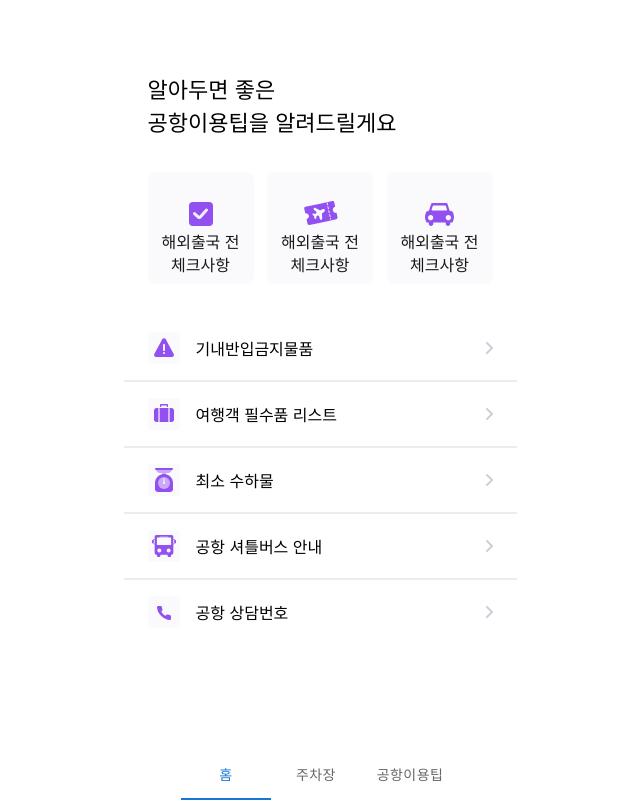
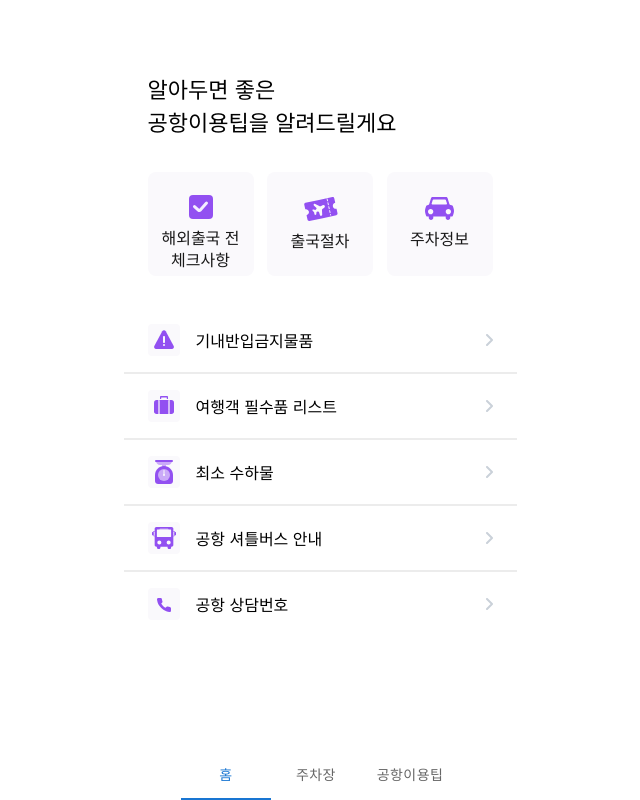
Before and after one commit to HonZapHae/airport-congestion-view, a React (Create React App) app: page /tip in a window 1280 px wide. Shown: the whole page, without its empty margins (320-960 px from the left). Built offline with nearby package versions, Linux system fonts and the light colour scheme; no server answers.

Commit message:
[feat] Routing

```diff
--- a/src/components/Tip/TipNavbar.tsx
+++ b/src/components/Tip/TipNavbar.tsx
@@ -1,5 +1,6 @@
 import React from 'react';
 import styled from '@emotion/styled';
+import { useNavigate } from 'react-router-dom';
 import { ReactComponent as ArrowLeft } from '../../resources/icons/icon-arrow-left.svg';
 
 interface TipNavbarProps {
@@ -28,8 +29,9 @@ const Title = styled.div`
 `;
 
 export function TipNavbar({ title }: TipNavbarProps) {
+  const navigate = useNavigate();
   return (
-    <NavBar>
+    <NavBar onClick={() => navigate(-1)}>
       <ArrowLeft />
       <Title>{title}</Title>
     </NavBar>
--- a/src/pages/Tip.tsx
+++ b/src/pages/Tip.tsx
@@ -1,5 +1,6 @@
 import React from 'react';
 import styled from '@emotion/styled';
+import { Outlet, useNavigate } from 'react-router-dom';
 import { ReactComponent as Checklist } from '../resources/icons/icon-checklist-24.svg';
 import { ReactComponent as Ticket } from '../resources/icons/icon-ticket.svg';
 import { ReactComponent as Car } from '../resources/icons/icon-car.svg';
@@ -46,10 +47,9 @@ const WrapperIcon = styled.div`
 const IconBox = styled.div`
   display: flex;
   flex-direction: column;
-  justify-content: end;
+  justify-content: center;
   align-items: center;
-  padding-bottom: 8px;
-  gap: 5px;
+  gap: 8px;
   border-radius: 8px;
   background-color: #faf9fc;
   width: 106px;
@@ -108,6 +108,8 @@ const ListItemLeft = styled.div`
 `;
 
 export function Tip() {
+  const navigate = useNavigate();
+
   return (
     <StyledDiv>
       <Wrapper>
@@ -119,33 +121,37 @@ export function Tip() {
           공항이용팁을 알려드릴게요
         </Title>
         <WrapperIcon>
-          <IconBox>
-            <Checklist />
+          <IconBox
+            onClick={() => {
+              navigate('/checklist');
+            }}
+          >
+            <Checklist style={{ marginTop: '18px' }} />
             해외출국 전
             {' '}
             <br />
             {' '}
             체크사항
           </IconBox>
-          <IconBox>
+          <IconBox
+            onClick={() => {
+              navigate('/depatureprocess');
+            }}
+          >
             <Ticket />
-            해외출국 전
-            {' '}
-            <br />
-            {' '}
-            체크사항
+            출국절차
           </IconBox>
           <IconBox>
             <Car />
-            해외출국 전
-            {' '}
-            <br />
-            {' '}
-            체크사항
+            주차정보
           </IconBox>
         </WrapperIcon>
         <List>
-          <ListItem>
+          <ListItem
+            onClick={() => {
+              navigate('/notallowed');
+            }}
+          >
             <ListItemContent>
               <ListItemLeft>
                 <Exclamation />
@@ -155,7 +161,11 @@ export function Tip() {
             </ListItemContent>
             <Divider />
           </ListItem>
-          <ListItem>
+          <ListItem
+            onClick={() => {
+              navigate('/essential');
+            }}
+          >
             <ListItemContent>
               <ListItemLeft>
                 <Luggage />
@@ -165,7 +175,11 @@ export function Tip() {
             </ListItemContent>
             <Divider />
           </ListItem>
-          <ListItem>
+          <ListItem
+            onClick={() => {
+              navigate('/minbaggage');
+            }}
+          >
             <ListItemContent>
               <ListItemLeft>
                 <Scale />
@@ -175,7 +189,11 @@ export function Tip() {
             </ListItemContent>
             <Divider />
           </ListItem>
-          <ListItem>
+          <ListItem
+            onClick={() => {
+              navigate('/businfo');
+            }}
+          >
             <ListItemContent>
               <ListItemLeft>
                 <Bus />
@@ -185,7 +203,11 @@ export function Tip() {
             </ListItemContent>
             <Divider />
           </ListItem>
-          <ListItem>
+          <ListItem
+            onClick={() => {
+              navigate('/airportphone');
+            }}
+          >
             <ListItemContent>
               <ListItemLeft>
                 <Phone />
@@ -195,6 +217,7 @@ export function Tip() {
             </ListItemContent>
           </ListItem>
         </List>
+        <Outlet />
       </Wrapper>
     </StyledDiv>
   );
```
Also changed, not shown: src/pages/TipDetail/AirportPhone.tsx (+1 -1 lines).
